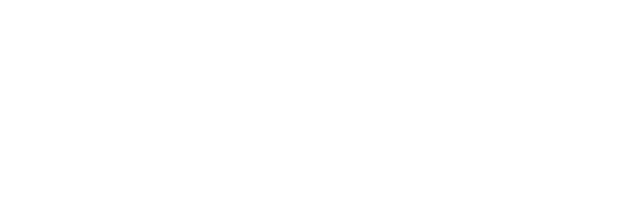
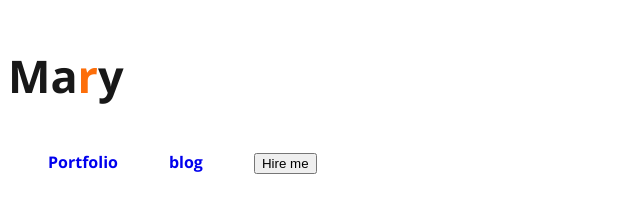
Before and after one commit to tasfiqul/My-Portfolio, a plain HTML site: page index.html in a window 1280 px wide. Shown: the whole page, without its empty margins (0-640 px from the left). Drawn offline with nearby package versions, Linux system fonts and the light colour scheme.

```diff
--- /dev/null
+++ b/index.CSS
@@ -0,0 +1,18 @@
+body{font-family: 'Open Sans', sans-serif;}
+
+.H3{color: var(--dark-01, #181818);
+    text-shadow: 0px 4px 4px 0px rgba(0, 0, 0, 0.25);
+
+    font-size: 45px;
+    font-style: normal;
+    font-weight: 800;
+    line-height: normal;}
+
+.text-color{color:#FD6E0A;}
+
+nav > ul{display: flex;}
+
+nav li{list-style: none;
+margin-right: 51px;}
+
+nav a{text-decoration:  none;}
--- a/index.html
+++ b/index.html
@@ -1,11 +1,24 @@
 <!DOCTYPE html>
 <html lang="en">
 <head>
-    <meta charset="UTF-8">
-    <meta name="viewport" content="width=device-width, initial-scale=1.0">
+
     <title>Document</title>
+    <link rel="preconnect" href="https://fonts.googleapis.com">
+    <link rel="preconnect" href="https://fonts.gstatic.com" crossorigin>
+    <link href="https://fonts.googleapis.com/css2?family=Open+Sans:wght@700&display=swap" rel="stylesheet">
+    <link rel="stylesheet" href="index.CSS">
+
+
 </head>
-<body>
+<body><nav>
+    <h3 class="H3">Ma<span class="text-color">r</span>y</h3>
+    <ul><li><a href="index.html">Portfolio</a></li>
+    <li><a href="index.html">blog</a></li>
+    <li><button>Hire me </button></li>
+    <li></li>
 
+
+    </ul>
+</nav>
 </body>
 </html>
```
